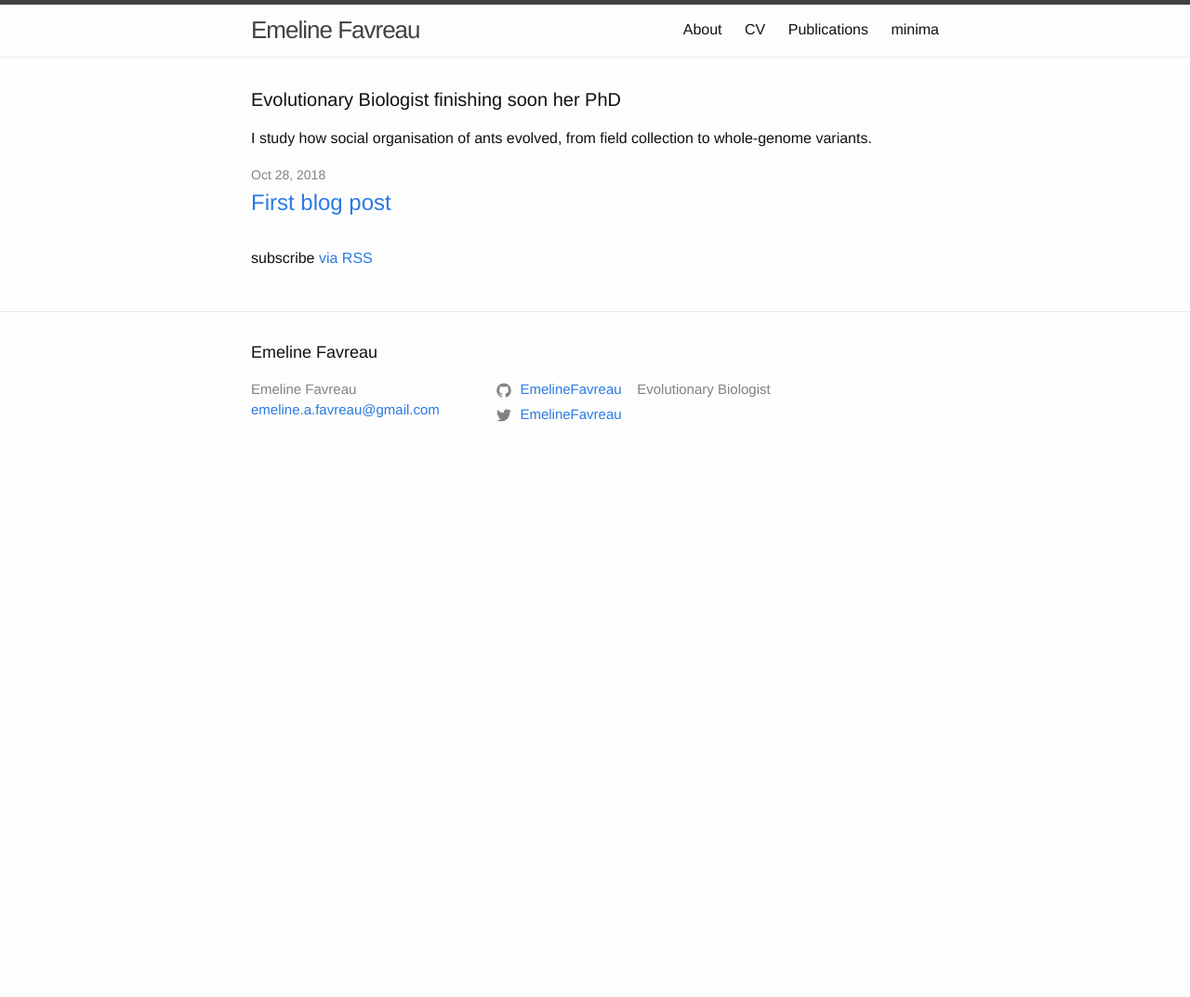
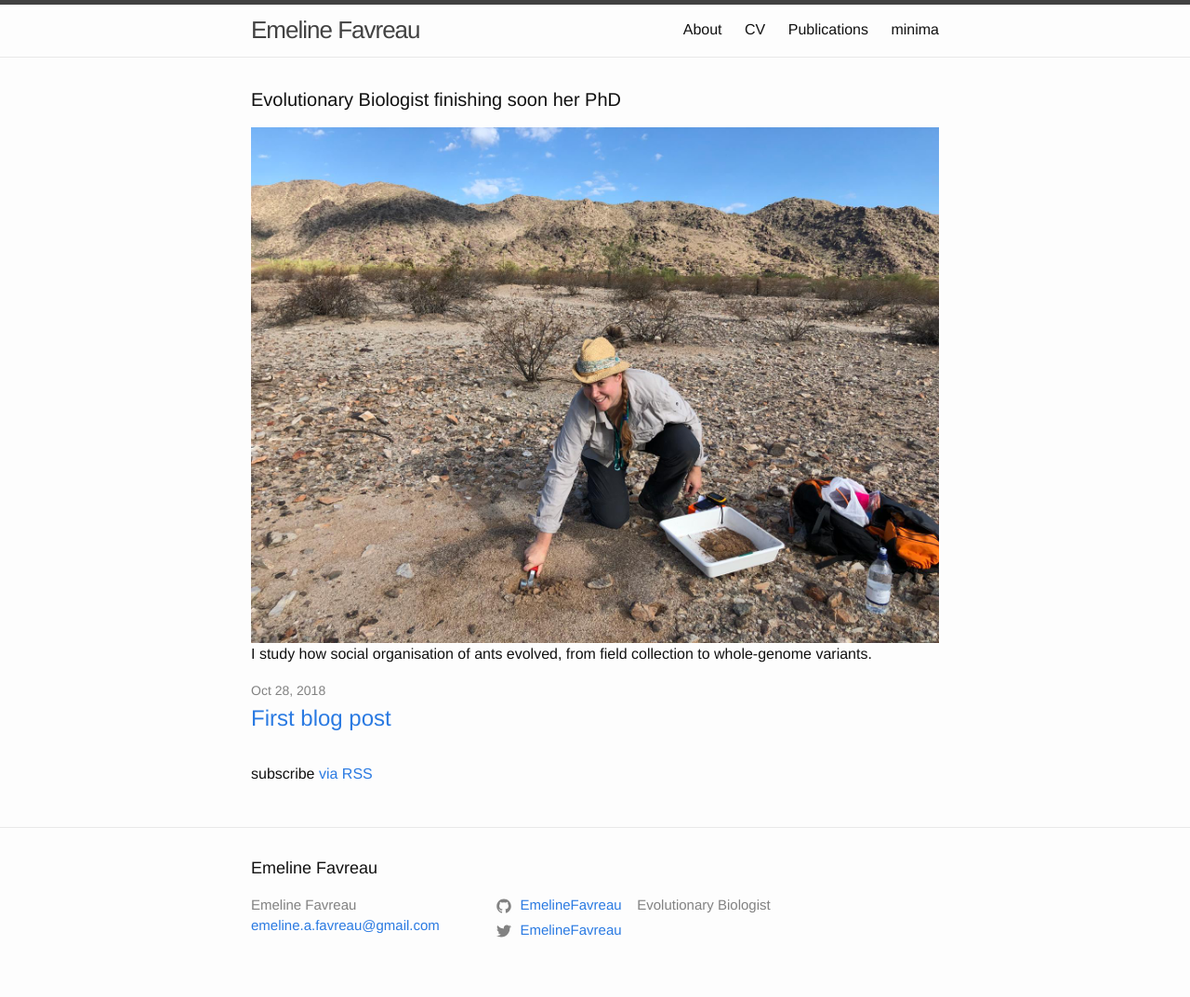
Before and after one commit to EmelineFavreau/EmelineFavreau.github.io, a Jekyll site: the page built from index.md, in a window 1280 px wide. Shown: the whole page at 93% size. Built offline with Jekyll 4.4.1, drawn with Linux system fonts in a browser that asks for light colours; before the commit the page ends 900 px from its top, so only the background shows below that.

Commit message:
updating details

```diff
--- a/index.md
+++ b/index.md
@@ -4,5 +4,5 @@
 # See: https://jekyllrb.com/docs/themes/#overriding-theme-defaults
 layout: home
 ---
-
+![freqs](assets/2018-09-25-south-mountain-park-fieldwork.jpeg)
 I study how social organisation of ants evolved, from field collection to whole-genome variants.
```
Also changed, not shown: assets/2018-09-25-south-mountain-park-fieldwork.jpeg (added).
